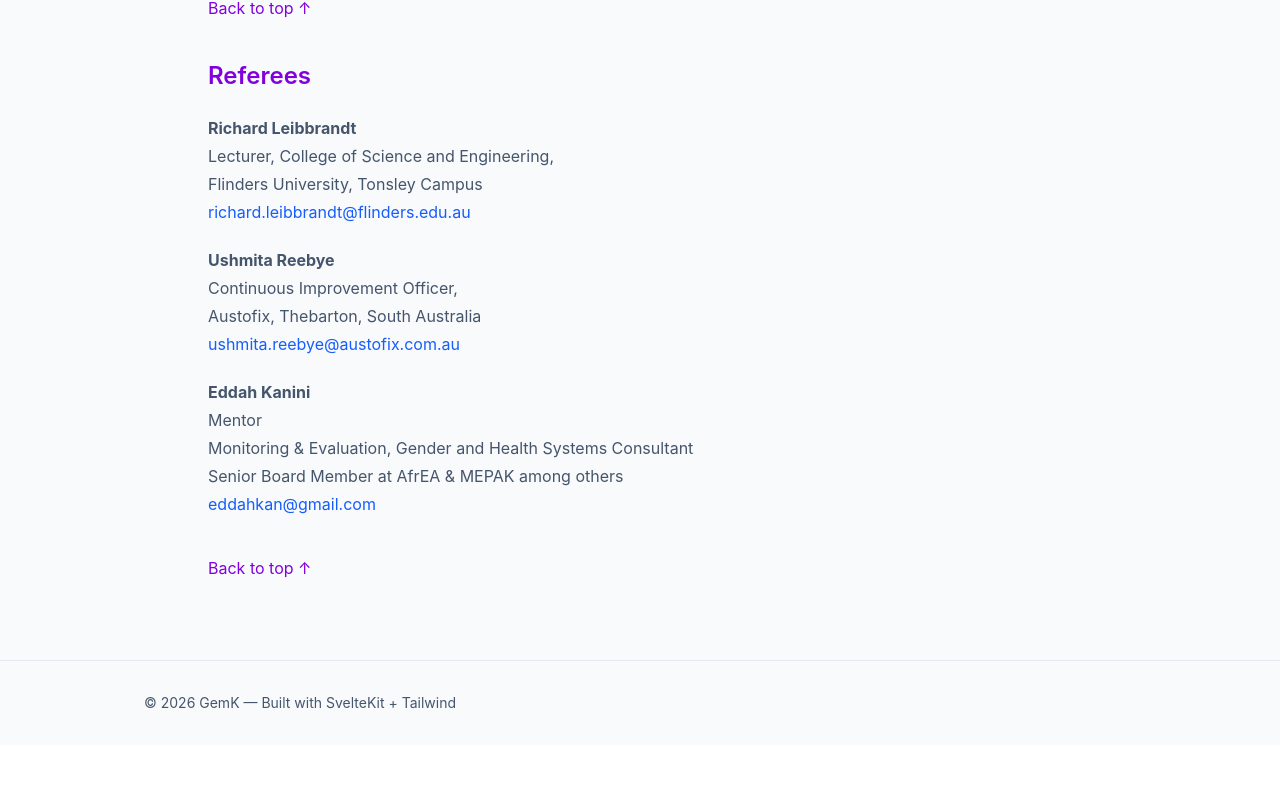
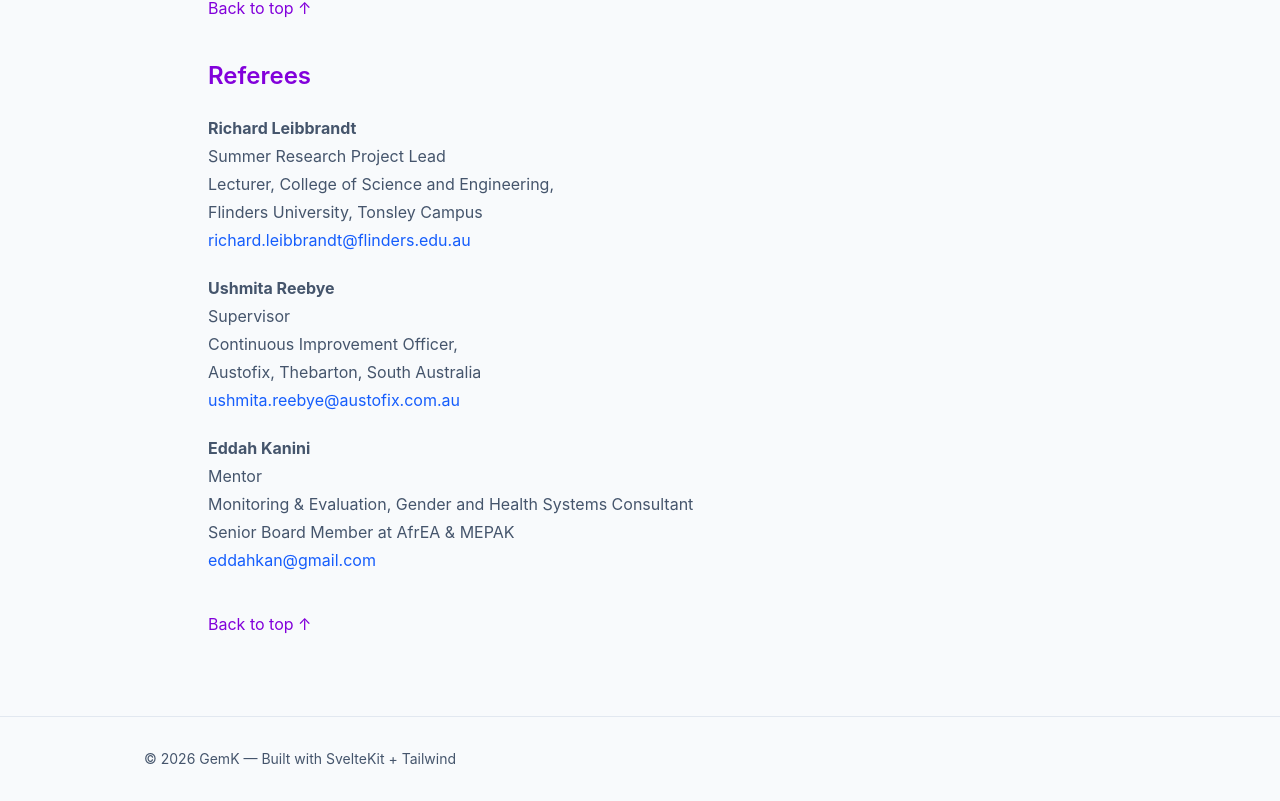
Before and after one commit to GemKW/gkw-portfolio, a SvelteKit app: page /resume in a window 1280 px wide. Shown: the part 4143-4944 px from the top of the page. Before the commit the page ends 4888 px from the top, so only its background shows below. Built offline with nearby package versions, Linux system fonts and the light colour scheme.

Commit message:
Add job titles for referees in resume page

```diff
--- a/src/routes/resume/+page.svelte
+++ b/src/routes/resume/+page.svelte
@@ -229,6 +229,7 @@
     <h2 class="text-2xl font-semibold">Referees</h2>
      <div class="space-y-1">
       <p class="font-bold text-slate-600 dark:text-slate-300">Richard Leibbrandt</p>
+      <p class="text-slate-600 dark:text-slate-300">Summer Research Project Lead</p>
       <p class="text-slate-600 dark:text-slate-300">Lecturer, College of Science and Engineering,</p>
       <p class="text-slate-600 dark:text-slate-300">Flinders University, Tonsley Campus</p>
       <a href="mailto:richard.leibbrandt@flinders.edu.au"
@@ -240,6 +241,7 @@
 
      <div class="space-y-1">
       <p class="font-bold text-slate-600 dark:text-slate-300">Ushmita Reebye</p>
+      <p class="text-slate-600 dark:text-slate-300">Supervisor</p>
       <p class="text-slate-600 dark:text-slate-300">Continuous Improvement Officer,</p>
       <p class="text-slate-600 dark:text-slate-300">Austofix, Thebarton, South Australia</p>
       <a href="mailto:ushmita.reebye@austofix.com.au"
@@ -253,7 +255,7 @@
       <p class="font-bold text-slate-600 dark:text-slate-300">Eddah Kanini</p>
       <p class="text-slate-600 dark:text-slate-300">Mentor</p>
       <p class="text-slate-600 dark:text-slate-300">Monitoring & Evaluation, Gender and Health Systems Consultant</p>
-      <p class="text-slate-600 dark:text-slate-300">Senior Board Member at AfrEA & MEPAK among others </p>
+      <p class="text-slate-600 dark:text-slate-300">Senior Board Member at AfrEA & MEPAK</p>
       <a href="mailto:eddahkan@gmail.com"
       class="text-blue-600 hover:underline dark:text-blue-400"
       >
```
